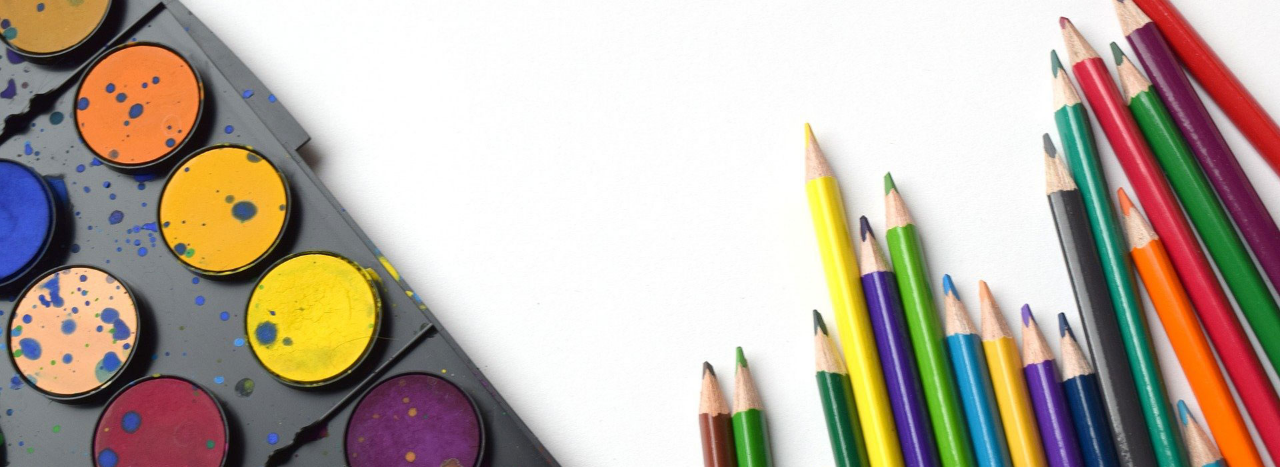
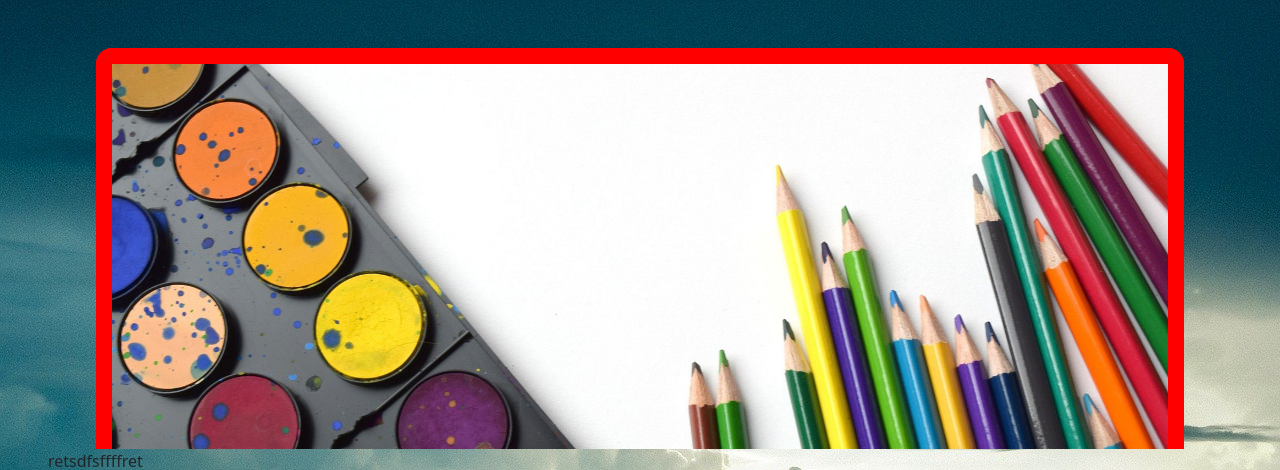
Before and after one commit to evelyngst/FE21-PHP-DAY4-Evelyn-Agnes-Gregor, a PHP site: page / in a window 1280 px wide. Shown: the top 470 px of the page. Run offline with PHP 8.4, Linux system fonts and the light colour scheme; data that the repository does not hold is empty.

Commit message:
add basic bootstrap layout

```diff
--- /dev/null
+++ b/Gregor/footer.php
@@ -0,0 +1,7 @@
+<body>
+    <div class="container-fluid mx-auto px-5">
+        <div class="wrapper m-5 mt-0 bg-dark">
+            <div id="footer" class=""><img src="images/header.jpg"></div>
+        </div>
+    </div>
+</body>
--- a/Gregor/header.php
+++ b/Gregor/header.php
@@ -1 +1,8 @@
-<div id="header"><img src="images/header.jpg"></div>
+<body>
+    <div class="container-fluid mx-auto px-5">
+        <div class="wrapHero m-5 mb-0 bg-dark">
+            <div id="heroImg" class="bg-warning"><img src="images/header.jpg"></div>
+        </div>
+        <div class="testimg">retsdfsffffret</div>
+    </div>
+</body>
--- a/Gregor/index.php
+++ b/Gregor/index.php
@@ -52,6 +52,8 @@ $connect->close();
 
 <body>
     <div id="header"><?php include_once "header.php" ?></div>
+    <div class="container-fluid mx-auto px-5">
+        <div id="index" class="mx-5 bg-secondary">
             <div class="manageProduct w-75 mt-3">
                 <div class='mb-3'>
                     <a href="create.php"><button class='btn btn-primary' type="button">Add product</button></a>
@@ -71,6 +73,9 @@ $connect->close();
                     </tbody>
                 </table>
             </div>
+        </div>
+    </div>
+    <div id="footer"><?php include_once "footer.php" ?></div>
 </body>
 
 </html>
--- a/Gregor/styles/styles.css
+++ b/Gregor/styles/styles.css
@@ -1,4 +1,28 @@
-#header img {
+body {
+  background-image: url("testbg.jpg");
+  background-repeat: no-repeat;
+}
+
+.wrapHero {
+  border: 1rem solid red;
+  border-top-left-radius: 1rem;
+  border-top-right-radius: 1rem;
+  border-bottom: 0;
+  overflow: hidden;
+  background-color: white;
+}
+
+.wrapHero img {
   width: 100%;
 }
+
+#index {
+  border: 5px solid blue;
+  background-image: url("images/testbg.jpg");
+}
+
+#footer img {
+  width: 100%;
+  border: 10px solid green;
+}
 /*# sourceMappingURL=styles.css.map */
--- a/Gregor/styles/styles.scss
+++ b/Gregor/styles/styles.scss
@@ -1,3 +1,33 @@
-#header img {
-  width: 100%;
+body {
+  background-image: url("testbg.jpg");
+  background-repeat: no-repeat;
 }
+
+.wrapHero {
+  border: 1rem solid red;
+  border-top-left-radius: 1rem;
+  border-top-right-radius: 1rem;
+  border-bottom: 0;
+  overflow: hidden;
+  background-color: white;
+  img {
+    width: 100%;
+  }
+}
+
+#index {
+  border: 5px solid blue;
+  background-image: url("images/testbg.jpg");
+}
+
+#footer {
+  // border: 10px solid red;
+  img {
+    width: 100%;
+    border: 10px solid green;
+  }
+}
+
+.container-fluid {
+  // border: 10px solid red;
+}
```
Also changed, not shown: Gregor/styles/testbg.jpg (added), 1 other file. Lines whose indentation alone changed are shown as unchanged.
